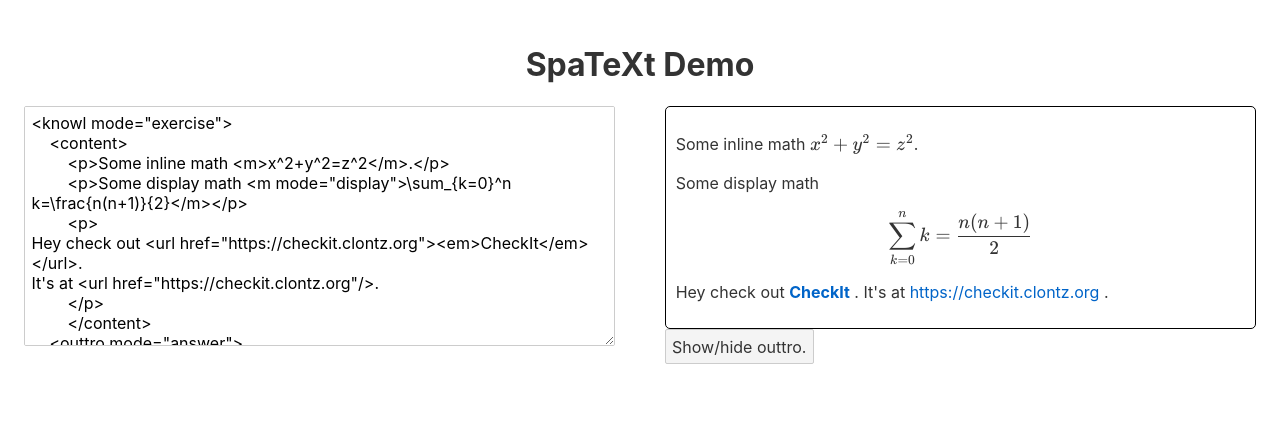
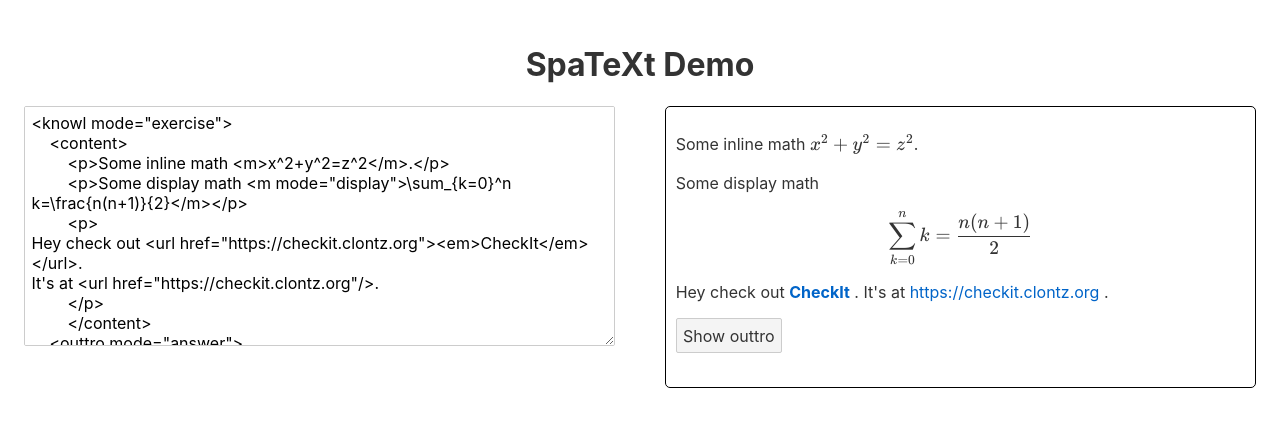
Before and after one commit to StevenClontz/SpaTeXt, a Svelte app: page / in a window 1280 px wide. Shown: the top 426 px of the page. Built offline with nearby package versions, Linux system fonts and the light colour scheme.

Commit message:
put outtro inside div with content

```diff
--- a/src/Knowl.svelte
+++ b/src/Knowl.svelte
@@ -7,16 +7,26 @@
 {#each knowl.getElementsByTagName("content") as content}
     <div class="content">
         <Content {content}/>
+        <p>
+            <button on:click={()=>showOuttro=!showOuttro}>
+                {#if showOuttro}
+                    Hide
+                {:else}
+                    Show
+                {/if}
+                outtro
+            </button>
+        </p>
+        {#if showOuttro}
+            {#each knowl.getElementsByTagName("outtro") as content}
+                <hr/>
+                <div class="outtro">
+                    <Content {content}/>
+                </div>
+            {/each}
+        {/if}
     </div>
 {/each}
-<button on:click={()=>showOuttro=!showOuttro}>Show/hide outtro.</button>
-{#if showOuttro}
-    {#each knowl.getElementsByTagName("outtro") as content}
-        <div class="outtro">
-            <Content {content}/>
-        </div>
-    {/each}
-{/if}
 
 <style>
     .content {
@@ -26,11 +36,4 @@
         border-style: solid;
         padding: 10px;
     }
-    .outtro {
-        border-color: rgb(68, 68, 255);
-        border-width: 1px;
-        border-radius: 5px;
-        border-style: solid;
-        padding: 10px;
-    }
 </style>
```
